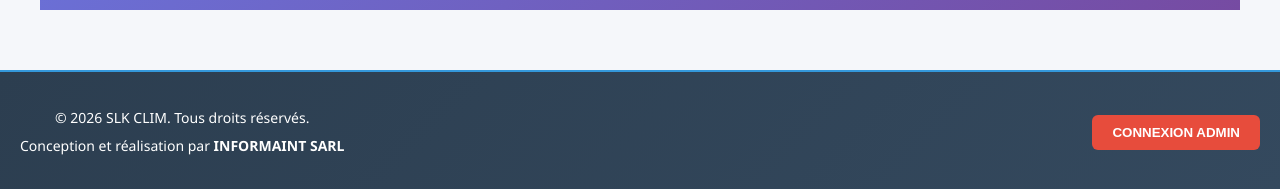
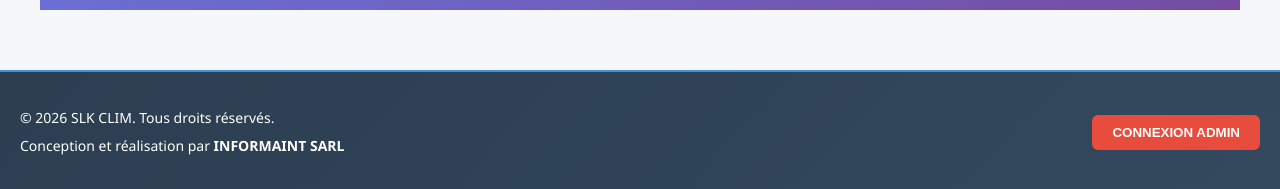
Before and after one commit to dragoumera/slk-manager-frontend, a React (Vite) app: page / in a window 1280 px wide. Shown: the part 608-797 px from the top of the page. Built offline with nearby package versions, Linux system fonts and the light colour scheme.

Commit message:
Clean up App.css by removing unused styles
Removed styles for connexion link and footer text alignment.

```diff
--- a/src/App.css
+++ b/src/App.css
@@ -133,11 +133,6 @@ nav ul li:nth-child(6) a {
     color: #333;
 }
 
-nav a.connexion {
-    background: #e74c3c !important;
-    border-color: #e74c3c !important;
-}
-
 nav a:hover {
     transform: translateY(-4px);
     box-shadow: 0 6px 16px rgba(0,0,0,0.3);
@@ -271,7 +266,6 @@ section h2 {
 footer {
     background: linear-gradient(135deg, #2c3e50 0%, #34495e 100%);
     color: white;
-    text-align: center;
     padding: 30px 20px;
     margin-top: 60px;
     border-top: 2px solid #3498db;
```
